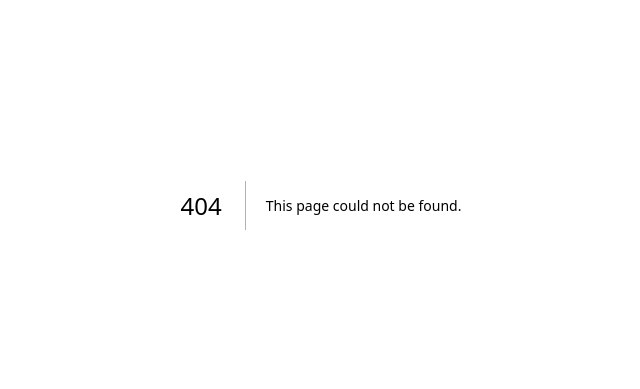
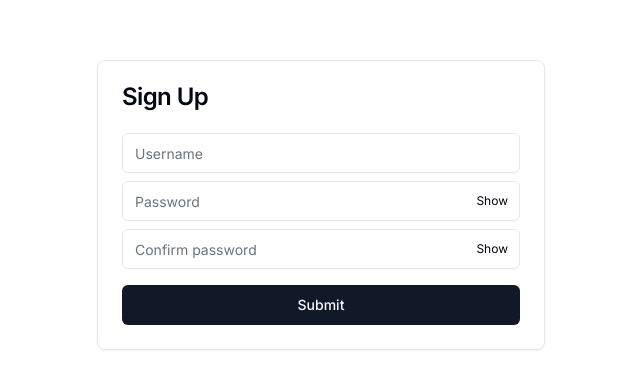
Before and after one commit to kharljhon14/bit-blog, a Next.js app: page /auth/sign-up in a window 1280 px wide. Before the commit this address had no page. Shown: the part 195-584 px from the top of the page, without its empty margins (319-959 px from the left). Built offline with nearby package versions, Linux system fonts and the light colour scheme.

Commit message:
[Feat] Sign up form and layout

```diff
--- /dev/null
+++ b/src/app/(auth)/auth/sign-up/page.tsx
@@ -0,0 +1,9 @@
+import SignUpForm from '@/app/features/auth/SignUpForm';
+
+export default function SignUpPage() {
+  return (
+    <div className="w-full max-w-md">
+      <SignUpForm />
+    </div>
+  );
+}
--- /dev/null
+++ b/src/app/features/auth/SignUpForm.tsx
@@ -0,0 +1,25 @@
+import PasswordInput from '@/components/customs/PasswordInput';
+import { Button } from '@/components/ui/button';
+import { Card, CardContent, CardHeader, CardTitle } from '@/components/ui/card';
+import { Input } from '@/components/ui/input';
+
+export default function SignUpForm() {
+  return (
+    <Card>
+      <CardHeader>
+        <CardTitle>Sign Up</CardTitle>
+      </CardHeader>
+      <CardContent>
+        <form>
+          <div className="space-y-2">
+            <Input placeholder="Username" />
+            <PasswordInput placeholder="Password" />
+            <PasswordInput placeholder="Confirm password" />
+          </div>
+
+          <Button className="mt-4 w-full">Submit</Button>
+        </form>
+      </CardContent>
+    </Card>
+  );
+}
```
Also changed, not shown: src/app/(auth)/layout.tsx (renamed from src/app/(auth)/auth/sign-in/layout.tsx).
